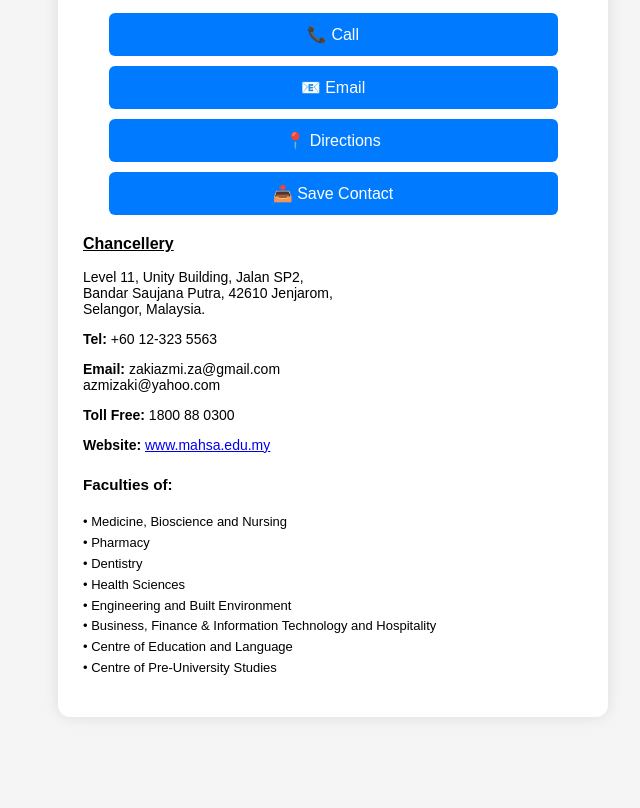
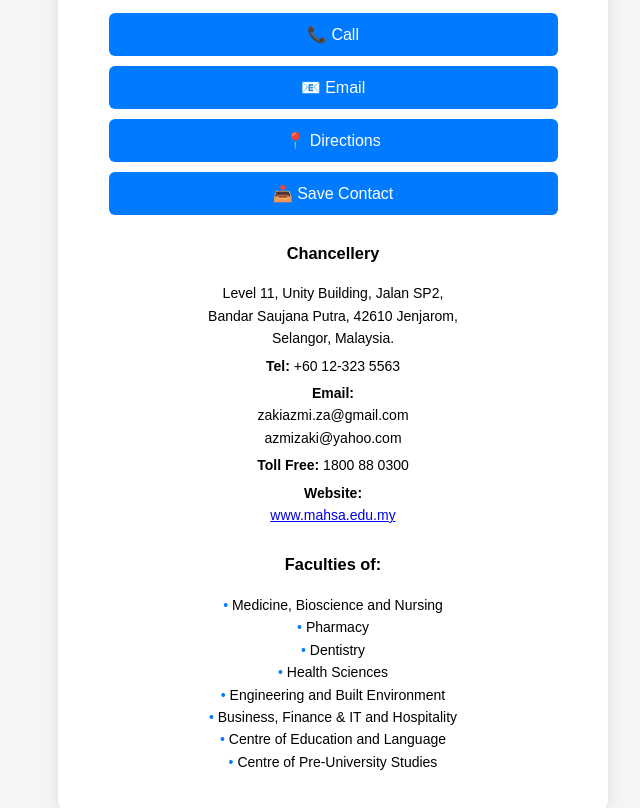
Before and after one commit to JoeFlyrics/Tun-Zaki-Azmi-card, a plain HTML site: page index.html in a window 1280 px wide. Shown: the part 122-930 px from the top of the page, without its empty margins (307-947 px from the left). Before the commit the page ends 867 px from the top, so only its background shows below. Drawn offline with Linux system fonts and the light colour scheme.

Commit message:
Update index.html

```diff
--- a/index.html
+++ b/index.html
@@ -35,21 +35,25 @@
     .btn:hover {
       background: #0056b3;
     }
-    .info {
-      margin-top: 20px;
+    .info,
+    .faculties {
+      margin-top: 25px;
       font-size: 14px;
-      text-align: left;
+      line-height: 1.6;
+      text-align: center;
     }
-    .info h3 {
-      margin-top: 20px;
-      font-size: 16px;
-      text-decoration: underline;
+    .info p,
+    .faculties p {
+      margin: 5px 0;
     }
-    .faculties {
-      margin-top: 20px;
-      font-size: 13px;
-      line-height: 1.6;
-      text-align: left;
+    .faculties ul {
+      list-style: none;
+      padding: 0;
+      margin-top: 10px;
+    }
+    .faculties ul li::before {
+      content: "• ";
+      color: #007bff;
     }
   </style>
 </head>
@@ -64,27 +68,32 @@
     <a class="btn" href="https://raw.githubusercontent.com/JoeFlyrics/Tun-Zaki-Azmi-card/main/tun-zaki-azmi.vcf" download>📥 Save Contact</a>
 
     <div class="info">
-      <h3>Chancellery</h3>
-      <p>Level 11, Unity Building, Jalan SP2,<br>Bandar Saujana Putra, 42610 Jenjarom,<br>Selangor, Malaysia.</p>
+      <h3><strong>Chancellery</strong></h3>
+      <p>Level 11, Unity Building, Jalan SP2,<br>
+      Bandar Saujana Putra, 42610 Jenjarom,<br>
+      Selangor, Malaysia.</p>
 
       <p><strong>Tel:</strong> +60 12-323 5563</p>
-      <p><strong>Email:</strong> zakiazmi.za@gmail.com<br>azmizaki@yahoo.com</p>
+      <p><strong>Email:</strong><br>
+      zakiazmi.za@gmail.com<br>
+      azmizaki@yahoo.com</p>
       <p><strong>Toll Free:</strong> 1800 88 0300</p>
-      <p><strong>Website:</strong> <a href="https://www.mahsa.edu.my" target="_blank">www.mahsa.edu.my</a></p>
+      <p><strong>Website:</strong><br>
+      <a href="https://www.mahsa.edu.my" target="_blank">www.mahsa.edu.my</a></p>
     </div>
 
     <div class="faculties">
-      <h3>Faculties of:</h3>
-      <p>
-        • Medicine, Bioscience and Nursing<br>
-        • Pharmacy<br>
-        • Dentistry<br>
-        • Health Sciences<br>
-        • Engineering and Built Environment<br>
-        • Business, Finance & Information Technology and Hospitality<br>
-        • Centre of Education and Language<br>
-        • Centre of Pre-University Studies
-      </p>
+      <h3><strong>Faculties of:</strong></h3>
+      <ul>
+        <li>Medicine, Bioscience and Nursing</li>
+        <li>Pharmacy</li>
+        <li>Dentistry</li>
+        <li>Health Sciences</li>
+        <li>Engineering and Built Environment</li>
+        <li>Business, Finance & IT and Hospitality</li>
+        <li>Centre of Education and Language</li>
+        <li>Centre of Pre-University Studies</li>
+      </ul>
     </div>
   </div>
 </body>
```
